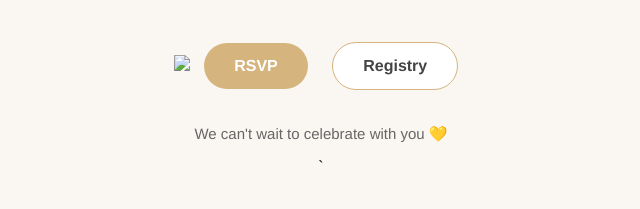
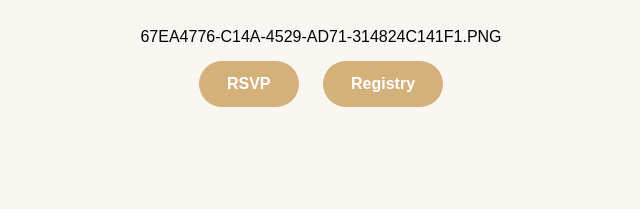
Before and after one commit to anushrees10/rsvp, a plain HTML site: page index.html in a window 1280 px wide. Shown: the whole page, without its empty margins (319-959 px from the left). Drawn offline with Linux system fonts and the light colour scheme.

Commit message:
Update index.html

```diff
--- a/index.html
+++ b/index.html
@@ -3,81 +3,50 @@
 <head>
 <meta name="viewport" content="width=device-width, initial-scale=1">
 
-<title>Momma to Bee Baby Shower</title>
-
 <style>
-body {
-    background: #faf7f2;
-    margin: 0;
-    padding: 30px 15px;
-    text-align: center;
-    font-family: "Avenir", "Helvetica Neue", sans-serif;
+body{
+    background:#faf7f2;
+    text-align:center;
+    font-family:Arial,sans-serif;
+    padding:20px;
 }
 
-.invite {
-    max-width: 700px;
-    width: 100%;
-    border-radius: 12px;
-    box-shadow: 0 10px 30px rgba(0,0,0,.12);
+img{
+    max-width:700px;
+    width:100%;
+    border-radius:12px;
 }
 
-.buttons {
-    margin-top: 25px;
-}
-
-.button {
-    display: inline-block;
-    padding: 14px 30px;
-    margin: 10px;
-    border-radius: 999px;
-    text-decoration: none;
-    font-weight: 600;
-    font-size: 16px;
-}
-
-.rsvp {
-    background: #d5b47d;
-    color: white;
-}
-
-.registry {
-    background: white;
-    color: #444;
-    border: 1px solid #d5b47d;
-}
-
-.note {
-    margin-top: 25px;
-    color: #666;
-    font-size: 15px;
+.btn{
+    display:inline-block;
+    margin:15px 10px;
+    padding:14px 28px;
+    background:#d4b07a;
+    color:white;
+    text-decoration:none;
+    border-radius:999px;
+    font-weight:bold;
 }
 </style>
 </head>
 
 <body>
 
-<img src="67EA4776-AD71-314824C141F1.PNG
+67EA4776-C14A-4529-AD71-314824C141F1.PNG
 
-<div class="buttons">
+<br>
 
-<a class="button rsvp"
+<a class="btn"
 href="https://forms.gle/S1TyqZ4XejNukLFh7"
 target="_blank">
 RSVP
 </a>
 
-<a class="button registry"
+<a class="btn"
 href="https://www.amazon.com/baby-reg/anushree-saran-october-2026-unioncity/JEM8TEPJ9TF0?ref_=cm_sw_r_cp_ud_dp_6JMT8K9P8JSSB4ZSG25C"
 target="_blank">
 Registry
 </a>
 
-</div>
-
-<p class="note">
-We can't wait to celebrate with you 💛
-</p>
-
 </body>
 </html>
-`
```
